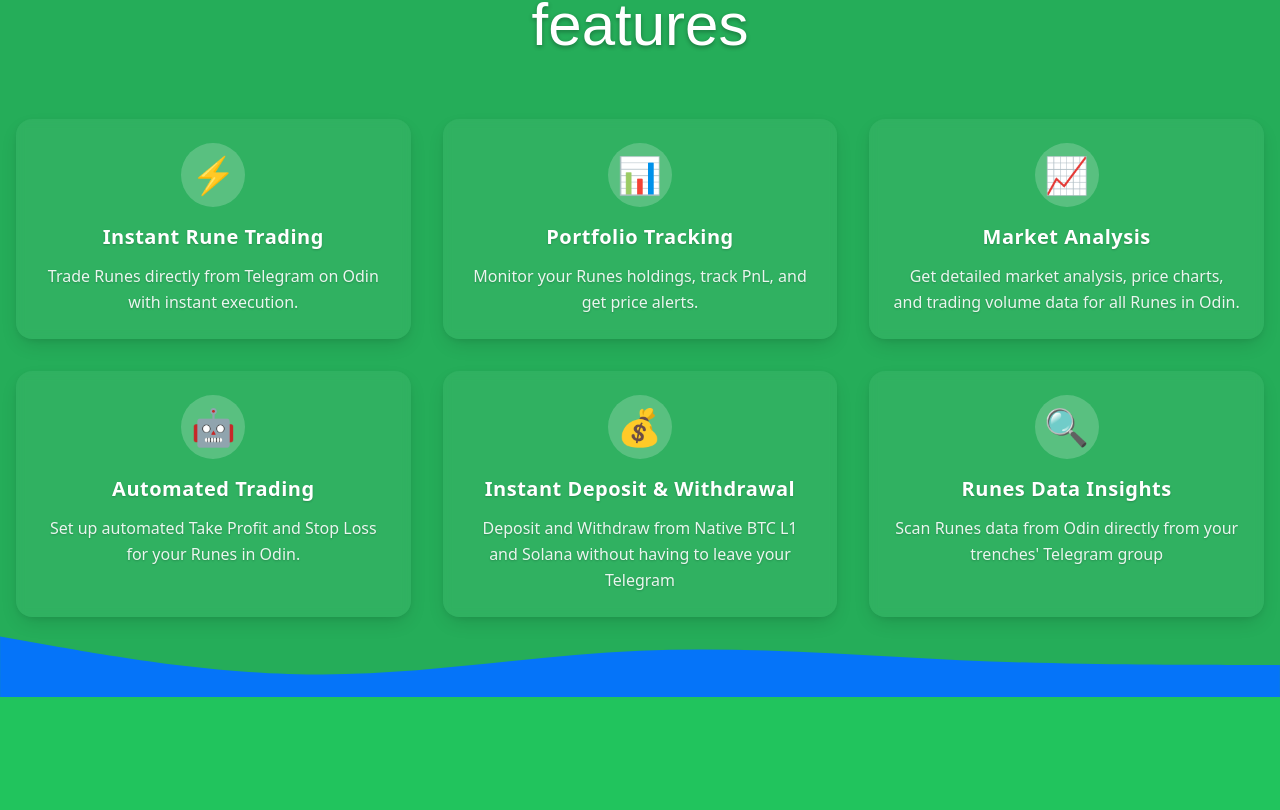
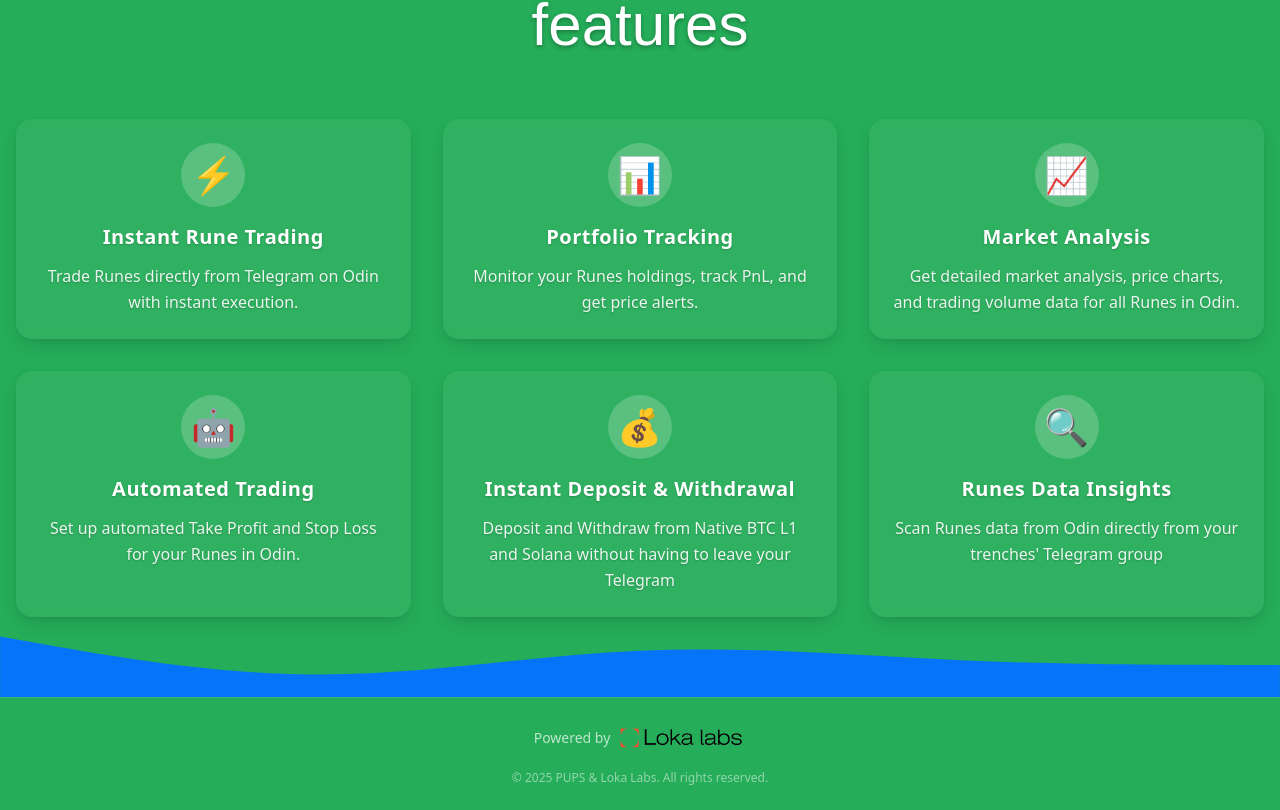
Before and after one commit to talkinandy/pupslanding, a Next.js app: page / in a window 1280 px wide. Shown: the part 849-1659 px from the top of the page. Before the commit the page ends 1546 px from the top, so only its background shows below. Built offline with nearby package versions, Linux system fonts and the light colour scheme; a web font is replaced by a local one.

Commit message:
Add 'Powered by Loka Labs' footer attribution

```diff
--- a/src/app/page.tsx
+++ b/src/app/page.tsx
@@ -262,6 +262,26 @@
           </svg>
         </div>
       </section>
+
+      {/* Footer with Loka Labs attribution */}
+      <footer className="bg-primary py-6 border-t border-white/10">
+        <div className="container mx-auto px-4">
+          <div className="flex flex-col md:flex-row items-center justify-center gap-2">
+            <span className="text-white/70 text-sm">Powered by</span>
+            <div className="relative h-8 w-32">
+              <Image
+                src="/images/lokalabs_logo.png"
+                alt="Loka Labs"
+                fill
+                className="object-contain"
+              />
+            </div>
+          </div>
+          <div className="text-center mt-4">
+            <p className="text-white/50 text-xs">© {new Date().getFullYear()} PUPS & Loka Labs. All rights reserved.</p>
+          </div>
+        </div>
+      </footer>
     </main>
   );
 }
```
Also changed, not shown: public/images/lokalabs_logo.png (added).
